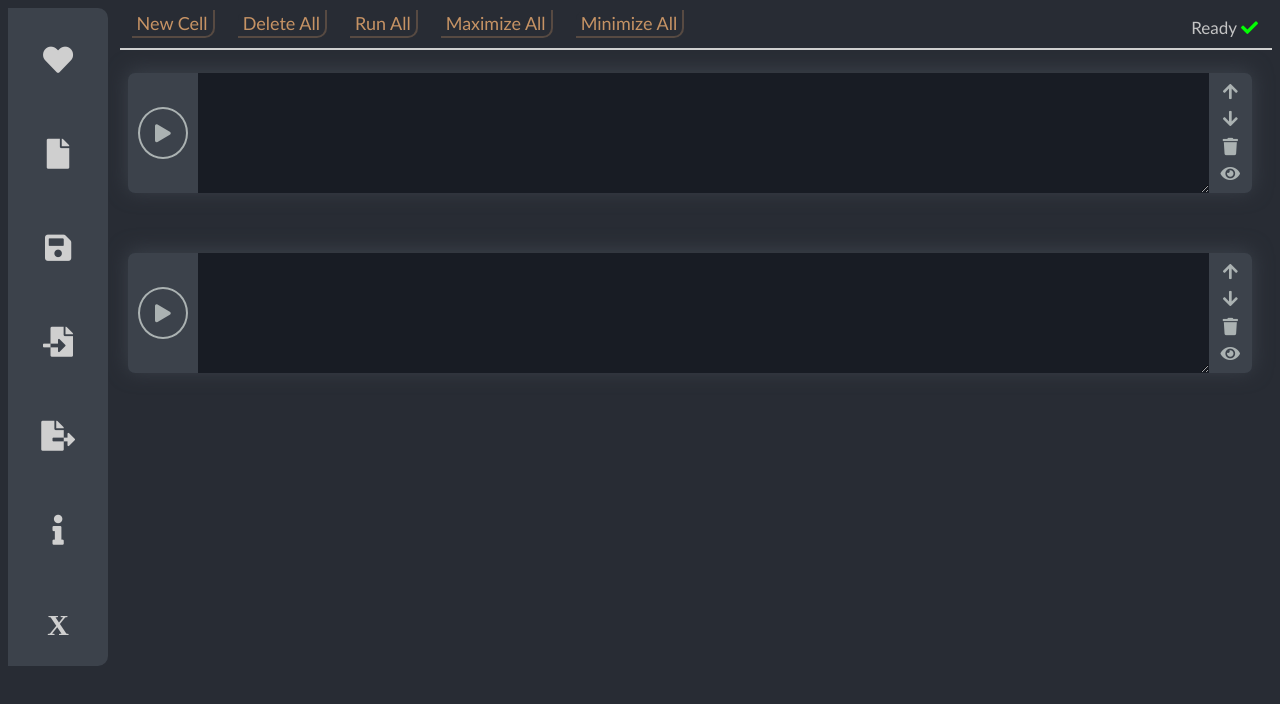
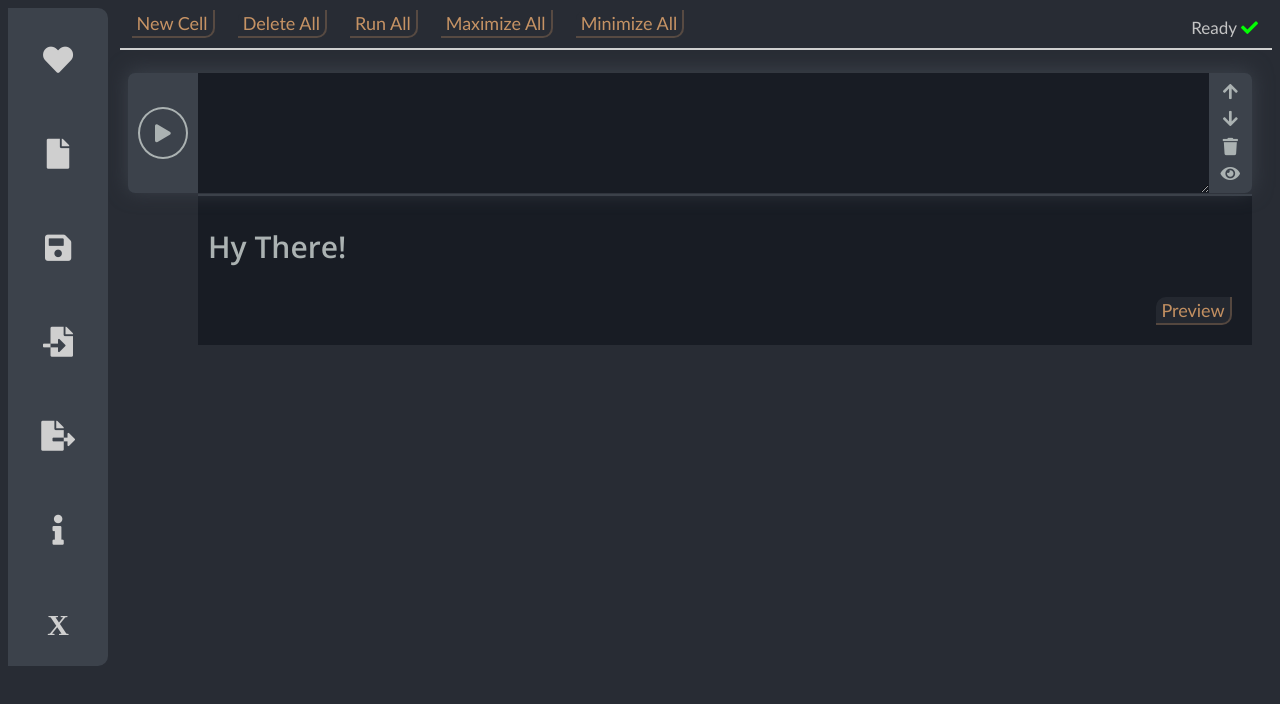
Before and after one commit to Bishadkoju/TextSimilarityFrontend, a React (Create React App) app: page / in a window 1280 px wide. Shown: the top 704 px of the page. Built offline with nearby package versions, Linux system fonts and the light colour scheme; a web font is replaced by a local one.

Commit message:
popup preview initial phase

```diff
--- a/package.json
+++ b/package.json
@@ -12,6 +12,7 @@
     "react-redux": "^7.2.6",
     "react-scripts": "5.0.0",
     "react-textarea-autosize": "^8.3.3",
+    "reactjs-popup": "^2.0.5",
     "redux": "^4.1.2",
     "redux-logger": "^3.0.6",
     "web-vitals": "^2.1.4"
--- a/src/component/Cell/index.js
+++ b/src/component/Cell/index.js
@@ -2,6 +2,7 @@ import React, { useState, useImperativeHandle } from "react";
 import { useDispatch } from "react-redux";
 import { cellActions } from '../../actions/cellActions'
 import TextareaAutosize from "react-textarea-autosize";
+import Preview from "../Preview";
 import "./style.css";
 
 const Cell = ({ id, onFocusChange }, ref) => {
@@ -76,7 +77,11 @@ const Cell = ({ id, onFocusChange }, ref) => {
           </li>
         </ul>
       </div>
-      {showOutput && <div className="output-cell">
+      <div className ="output-cell">
+        <h1>Hy There!</h1>
+        <Preview/>
+      </div>
+      {/* {showOutput && <div className="output-cell">
         <label class="radio-container">One
           <input type="radio" name="radio" />
           <span class="checkmark"></span>
@@ -89,7 +94,7 @@ const Cell = ({ id, onFocusChange }, ref) => {
           <input type="radio" name="radio" />
           <span class="checkmark"></span>
         </label>
-      </div>}
+      </div>} */}
     </div>
   );
 };
--- /dev/null
+++ b/src/component/Preview/index.js
@@ -0,0 +1,16 @@
+import React from "react";
+import "./style.css";
+import Popup from 'reactjs-popup';
+// import 'reactjs-popup/dist/index.css';
+
+const Preview =() => {
+    return(
+        <div className = "preview-button">
+            <Popup className="popup" trigger={<button> Preview</button>} position="right center">
+                <div>Popup content here !!</div>
+            </Popup>
+        </div>
+    )
+};
+
+export default Preview;
--- /dev/null
+++ b/src/component/Preview/style.css
@@ -0,0 +1,10 @@
+.preview-button{
+    text-align: right;
+}
+
+.popup{
+    background-color: white;
+    text-align: center;
+    margin: 10px;
+    padding: 10px;
+}
--- a/src/reducers/cellReducer.js
+++ b/src/reducers/cellReducer.js
@@ -3,12 +3,6 @@ import { nanoid } from "nanoid";
 
 const initialState = [
   {
-    id: nanoid(),
-    value: "",
-    results: [],
-    isResultSelected: false,
-    selectedResultIndex: 0,
-  },{
     id: nanoid(),
     value: "",
     results: [],
```
Also changed, not shown: 1 other file (tests, documents, lock files or other folders).
